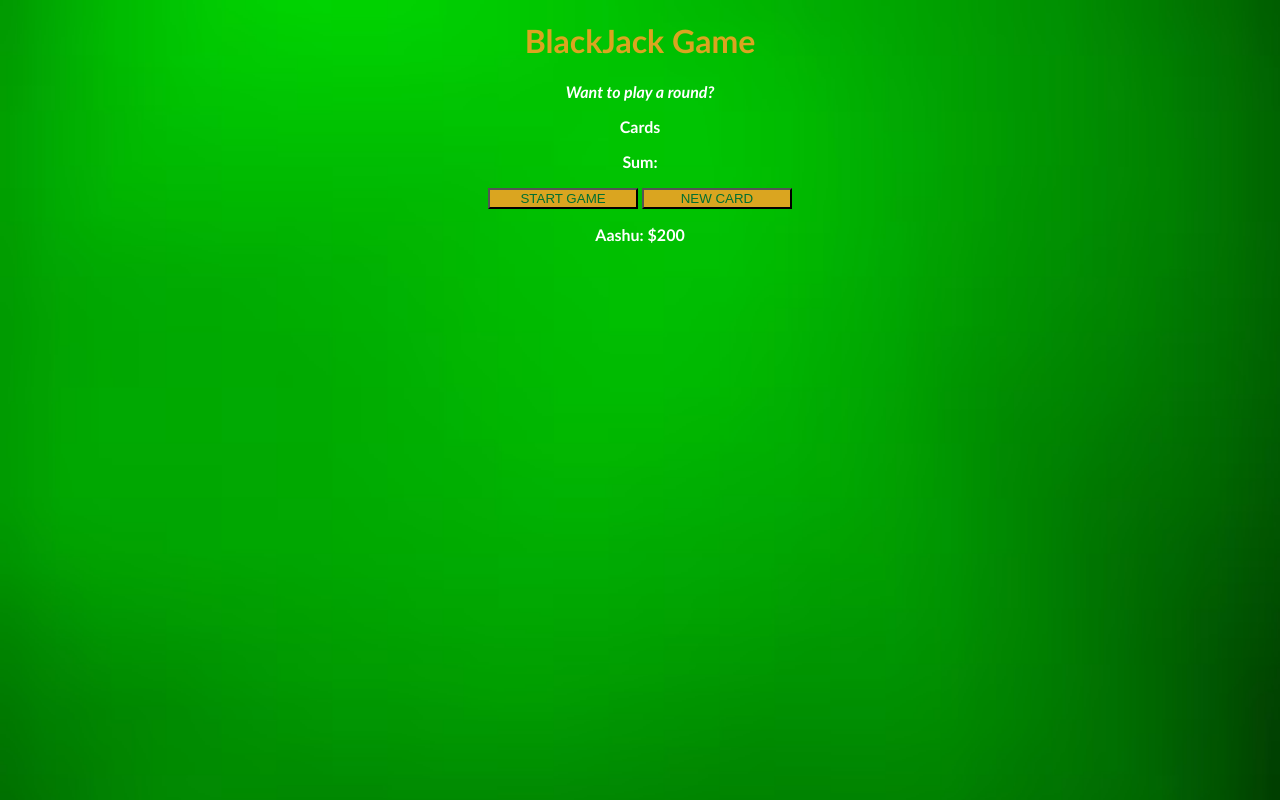
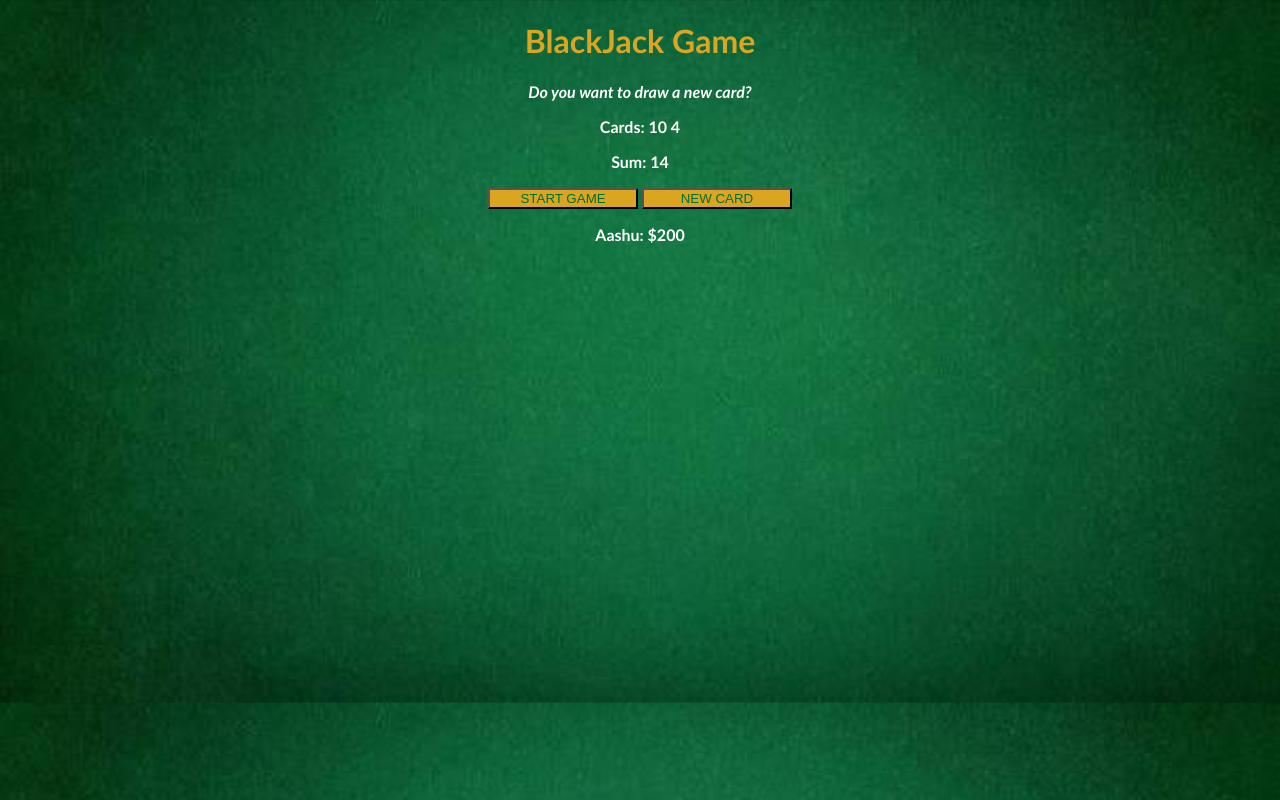
Before and after one commit to aashuyadavv/Javascript-Practice-Code, a plain HTML site: page Blackjack Game/index.html in a window 1280 px wide. Both pictures are taken after a click on the button "START GAME". Drawn offline with Linux system fonts and the light colour scheme.

Commit message:
complete blackjack game

```diff
--- a/Blackjack Game/index.css
+++ b/Blackjack Game/index.css
@@ -1,7 +1,7 @@
 body {
     font-family: 'Trebuchet MS', 'Lucida Sans Unicode', 'Lucida Grande', 'Lucida Sans', Arial,
     sans-serif;
-    background-image: url("images/table.avif");
+    background-image: url("images/table.jpg");
     background-size: cover;
     font-weight: bold;
     text-align: center;
--- a/Blackjack Game/index.js
+++ b/Blackjack Game/index.js
@@ -1,6 +1,6 @@
 let player = {
     Name: "Aashu",
-    Chips: 200,
+    chips: 200
 }
 
 
@@ -12,13 +12,13 @@ let message = ""
 let messageEl = document.getElementById("message-el")
 let sumEl = document.getElementById("sum-el")
 let cardsEl = document.getElementById("cards-el")
+let playerEl = document.getElementById("player-el")
 
-let playerEl = document.getElementById("player-el")
-playerEl.textContent = player.Name + ": $" + player.Chips
+playerEl.textContent = player.Name + ": $" + player.chips
 
 
 function getRandomCard() {
-    let randomNumber = Math.floor(Math.random()*13 ) + 1;  //0-12 -> 1-13
+    let randomNumber = Math.floor(Math.random()*13 ) + 1  //0-12 -> 1-13
     if (randomNumber > 10) {
         return 10
     } else if (randomNumber === 1) {
@@ -32,10 +32,16 @@ function getRandomCard() {
 
 function startGame() {
     isAlive = true
+    let firstCard = getRandomCard()
+    let secondCard = getRandomCard()
+    cards = [firstCard, secondCard]
+    sum = firstCard + secondCard
+    renderGame()
+
 }
+
 function renderGame() {
-
-    cardsEl.textContent = "Cards: " + cards[0] + " " + cards[1]
+    cardsEl.textContent = "Cards: "
     for (let i = 0; i < cards.length; i++) {
         cardsEl.textContent += cards[i] + " "
     }
@@ -54,13 +60,11 @@ function renderGame() {
 }
 
 function newCard() {
+    if (isAlive === true && hasBlackJack === false) {
     let card = getRandomCard()
     sum += card
     //push the card to the cards array
     cards.push(card)
     renderGame()
-
-
-    // console.log("Drawing a new card from the deck!")
-
+    }
 }
```
Also changed, not shown: Blackjack Game/images/table.avif (deleted), Blackjack Game/images/table.jpg (added).
